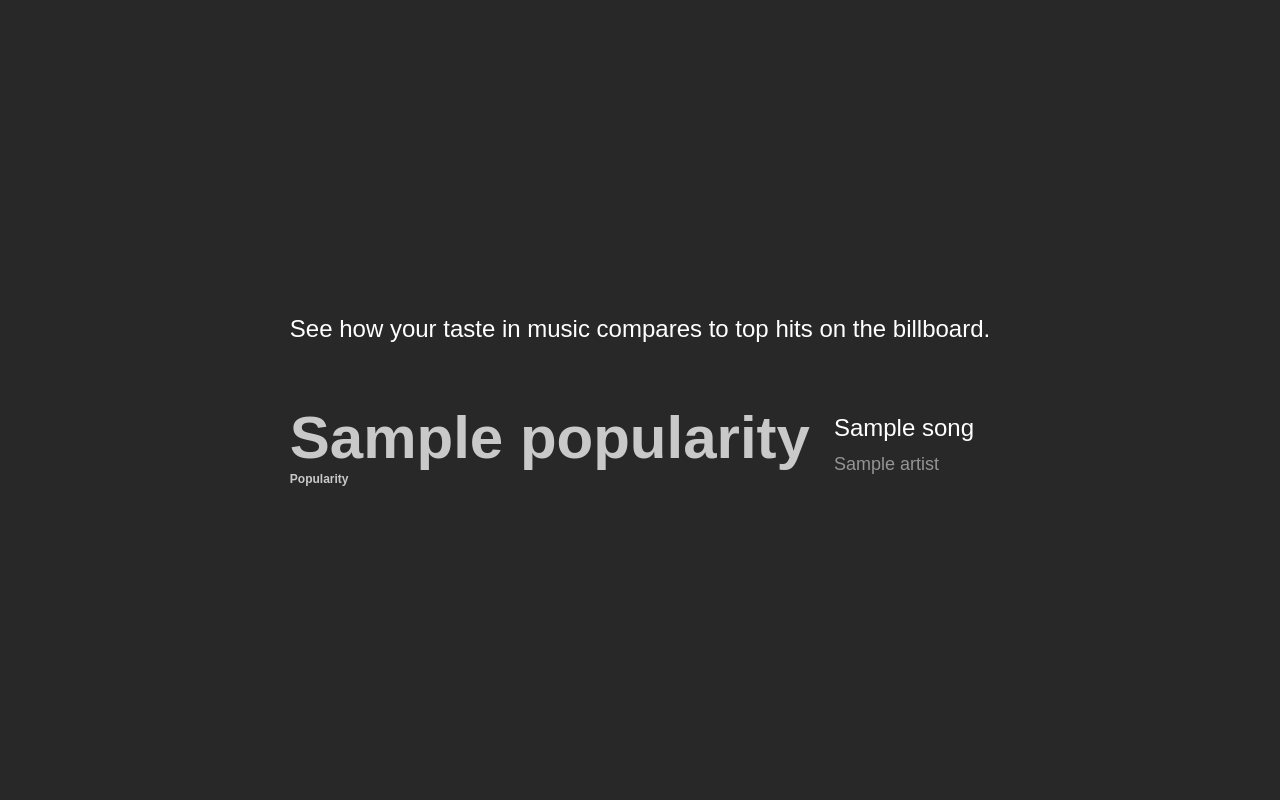
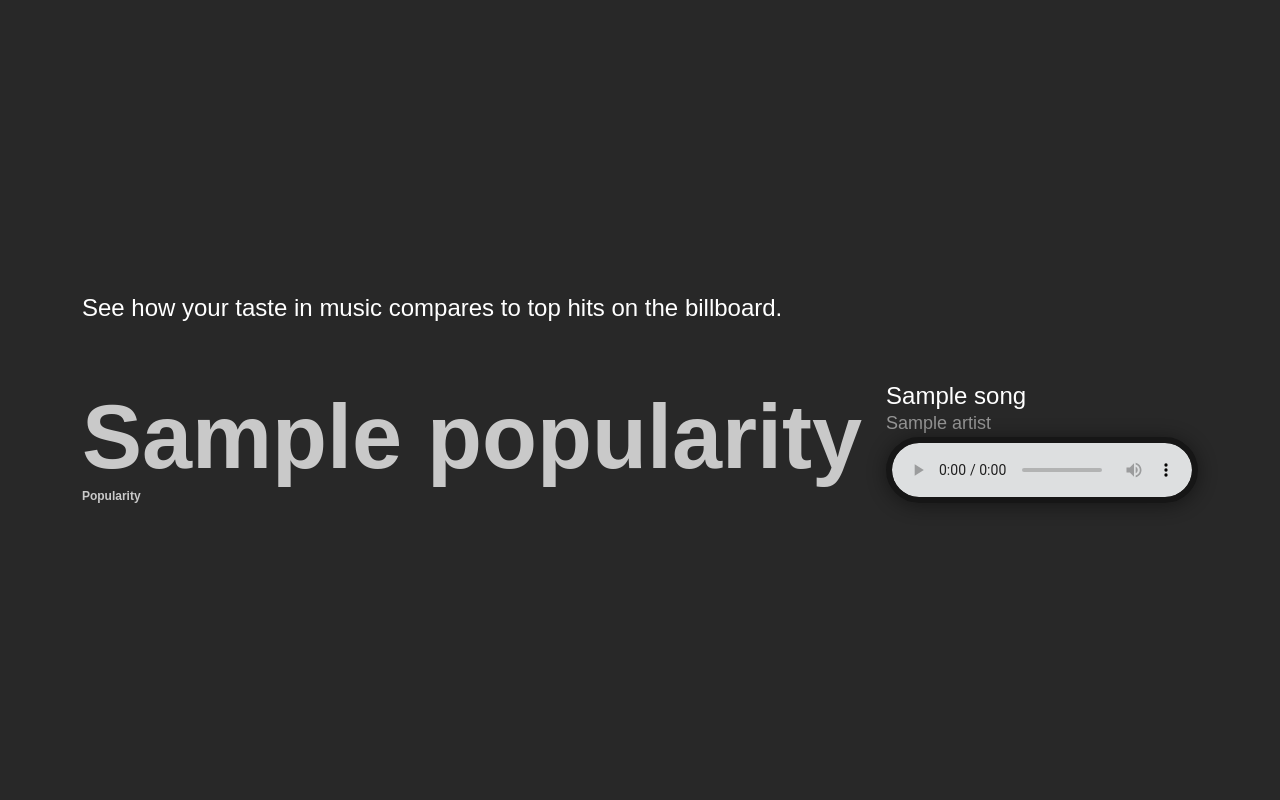
Before and after one commit to A-Chaudhary/engineering-top-hits, a Flask app: template templates/results.html in a window 1280 px wide. Run offline with Flask 3, Linux system fonts and the light colour scheme; the template is opened without the code that fills it: most values are stand-ins (such as "Sample title", 1, 10 or a date in 2020); parts of the project's set-up code (start-up, migrations or seed data) failed here and were passed over.

Commit message:
audio previews

```diff
--- a/server.py
+++ b/server.py
@@ -52,16 +52,18 @@ def results():
         })
 
         # find closest songs
-        closest_song_indices = find_closest_songs(user_input, df_20s)
+        closest_song_indices = find_closest_songs(user_input, df_10s)
         song_names = []
         popularities = []
         artists = []
+        audios = []
         for idx in closest_song_indices:
             song_names.append(df.loc[idx, "Track Name"])
             popularities.append(df.loc[idx, 'Popularity'])
             artists.append(df.loc[idx, "Artist Name(s)"])
+            audios.append(df.loc[idx, 'Track Preview URL'])
 
-        data = zip(popularities, song_names, artists)
+        data = zip(popularities, song_names, artists, audios)
 
         return render_template('results.html', data = data)
 
--- a/templates/create.html
+++ b/templates/create.html
@@ -174,7 +174,6 @@
         align-items: center;
         justify-content: center;
     }
-
 
 
 </style>
--- a/templates/results.html
+++ b/templates/results.html
@@ -11,7 +11,6 @@
             align-items: center;
             height: 100vh;
             margin: 0;
-            overflow: hidden;
             font-family: Arial, sans-serif;
             background-color: #282828;
             color: white;
@@ -30,7 +29,7 @@
         .list {
             display: flex;
             flex-direction: column;
-            gap: 30px;
+            gap: 60px;
             align-items: left;
             justify-content: left;
         }
@@ -44,7 +43,7 @@
         }
 
         .popularity {
-            font-size: 60px;
+            font-size: 90px;
             color: rgba(255,255,255,0.75);
             display: flex;
             flex-direction: column;
@@ -61,7 +60,7 @@
         .song-artist {
             display: flex;
             flex-direction: column;
-            gap: 12px;
+            gap: 3px;
         }
 
         .song {
@@ -73,6 +72,13 @@
             color: rgba(255,255,255,0.5);
         }
 
+        audio {
+            opacity: 90%;
+            box-shadow: 0px 2px 20px 0px rgba(0, 0, 0, 0.5);
+            border-radius: 100px;
+            border: solid rgba(0,0,0,0.5) 6px;
+        }
+
     </style>
 </head>
 <body>
@@ -80,12 +86,20 @@
 
     <div class = "text">See how your taste in music compares to top hits on the billboard.</div>
     <div class = "list">
-    {% for popularity, song, artist in data %}
+    {% for popularity, song, artist, audio in data %}
     <div class = "row">
         <div class = "popularity">{{ popularity }}<div class = "popularity-text">Popularity</div></div>
         <div class = "song-artist">
             <div class = "song">{{ song }}</div>
             <div class = "artist">{{ artist }}</div>
+            <div class = "preview">
+                <audio controls>
+                    <source src={{audio}} type="audio/mpeg">
+                  </audio>
+
+                  <!-- consider adding custom button using js to play audio preview -->
+
+            </div>
         </div>
     </div>
     {% endfor %}
```
